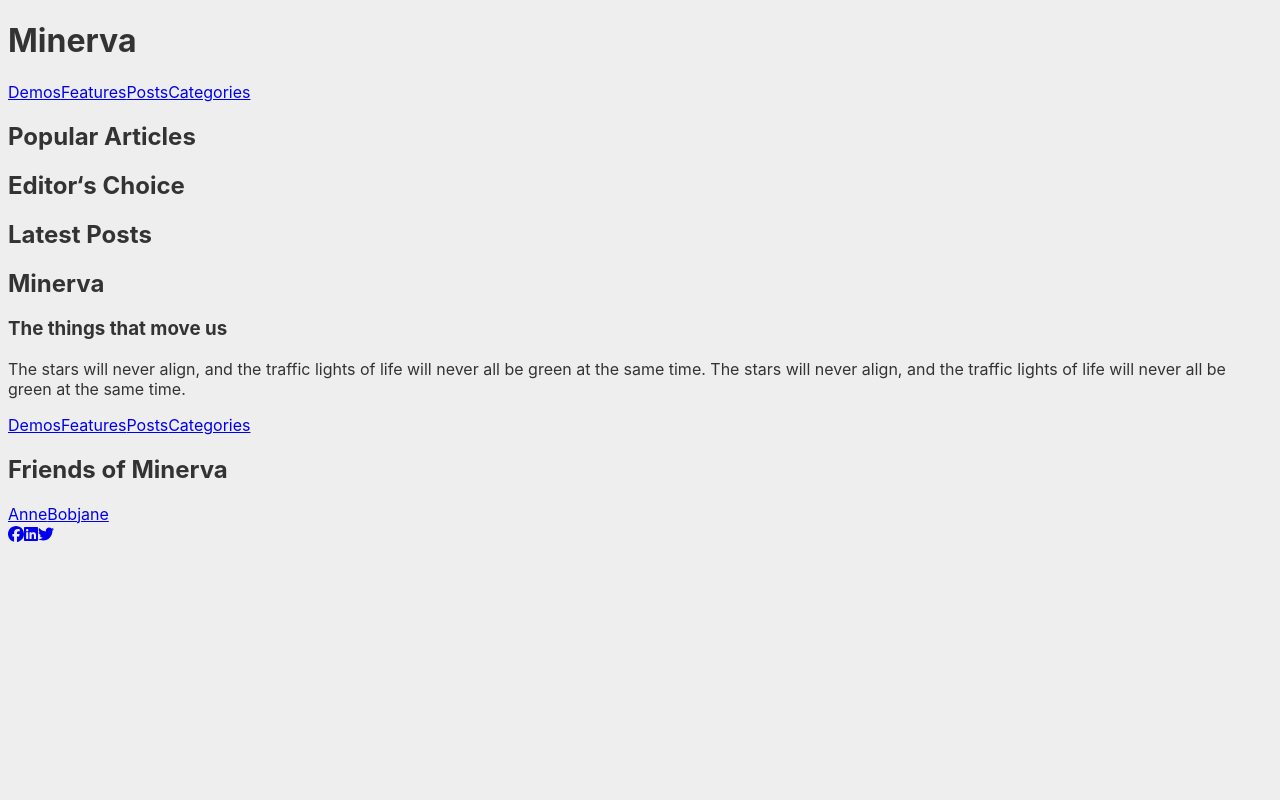
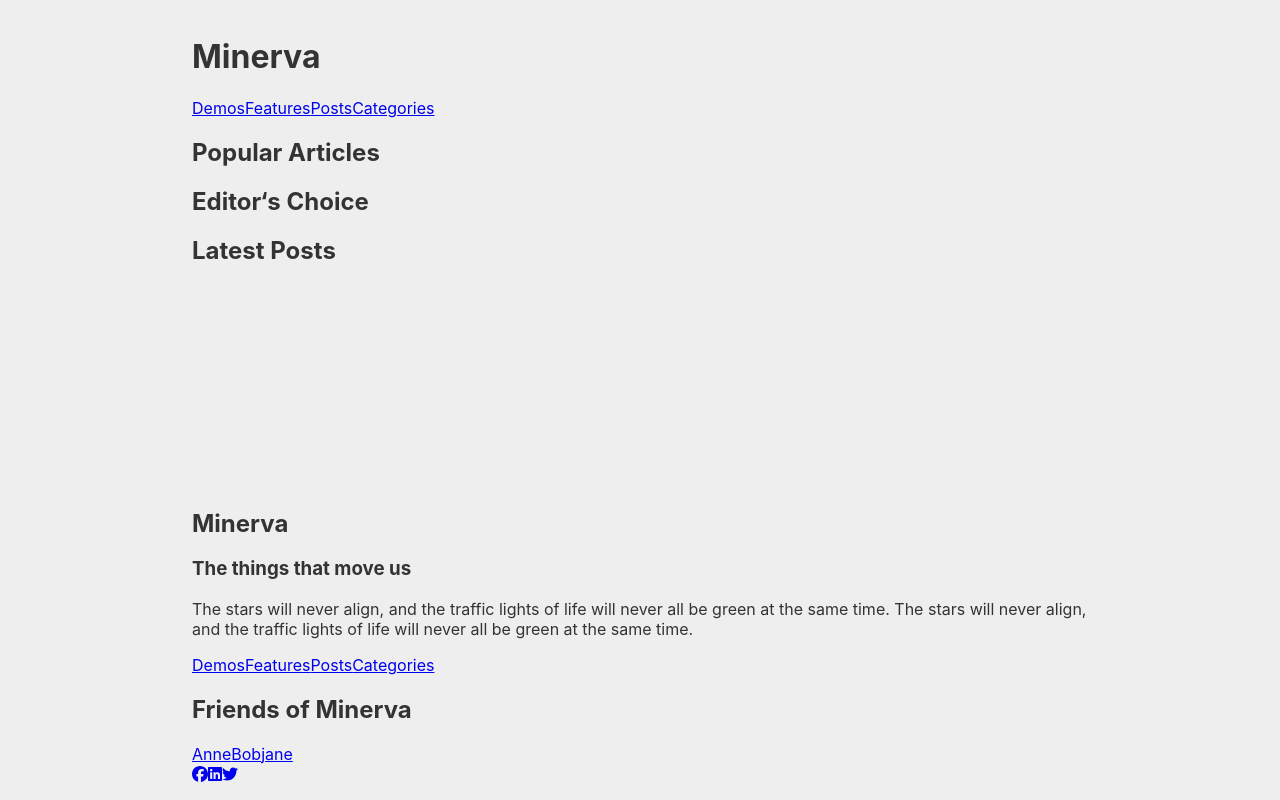
Before and after one commit to dougalg/presentations, a React (Vite) app in the folder a11y-code-along/a11y-code-along/: page / in a window 1280 px wide. Built offline with nearby package versions, Linux system fonts and the light colour scheme.

Commit message:
Add basic layout

```diff
--- a/a11y-code-along/a11y-code-along/src/App.css
+++ b/a11y-code-along/a11y-code-along/src/App.css
@@ -3,3 +3,33 @@
 *:after {
   box-sizing: border-box;
 }
+
+#root,
+.App {
+  min-height: 100vh;
+}
+
+.App {
+  display: grid;
+  grid-template-areas:
+    'header'
+    'main'
+    'footer';
+  grid-template-rows: auto 1fr auto;
+  min-height: 100vh;
+  max-width: 60rem;
+  margin: 0 auto;
+  padding: 1rem 2rem;
+}
+
+.site-header {
+  grid-area: header;
+}
+
+.site-main {
+  grid-area: main;
+}
+
+.site-footer {
+  grid-area: footer;
+}
--- a/a11y-code-along/a11y-code-along/src/App.tsx
+++ b/a11y-code-along/a11y-code-along/src/App.tsx
@@ -7,11 +7,11 @@ import { SiteHeader } from './modules/page/SiteHeader';
 function App() {
 	return (
 		<HeadingSection tag="div" className="App">
-			<SiteHeader />
-			<main>
+			<SiteHeader className="site-header" />
+			<main className="site-main">
 				<HomePage />
 			</main>
-			<SiteFooter />
+			<SiteFooter className="site-footer" />
 		</HeadingSection>
 	);
 }
--- a/a11y-code-along/a11y-code-along/src/index.css
+++ b/a11y-code-along/a11y-code-along/src/index.css
@@ -15,6 +15,11 @@
   --high-contrast-text: #333;
   --low-contrast-text: #444;
   --surface-default: #eee;
+}
+
+body {
+  padding: 0;
+  margin: 0;
 }
 
 /** Dark Theme **/
--- a/a11y-code-along/a11y-code-along/src/modules/page/SiteFooter.tsx
+++ b/a11y-code-along/a11y-code-along/src/modules/page/SiteFooter.tsx
@@ -3,9 +3,10 @@ import { HeadingSection } from '../../components/Heading/HeadingSection';
 import { SiteNav } from './SiteNav';
 import { FontAwesomeIcon } from '@fortawesome/react-fontawesome';
 import { faFacebook, faLinkedin, faTwitter } from '@fortawesome/free-brands-svg-icons';
+import React from 'react';
 
-export const SiteFooter = (): JSX.Element => (
-	<footer>
+export const SiteFooter = (props: React.HTMLAttributes<HTMLElement>): JSX.Element => (
+	<footer {...props}>
 		<HeadingSection tag="section">
 			<Heading>Minerva</Heading>
 			<HeadingSection>
--- a/a11y-code-along/a11y-code-along/src/modules/page/SiteHeader.tsx
+++ b/a11y-code-along/a11y-code-along/src/modules/page/SiteHeader.tsx
@@ -1,9 +1,10 @@
+import React from 'react';
 import { Heading } from '../../components/Heading/Heading';
 import { HeadingSection } from '../../components/Heading/HeadingSection';
 import { SiteNav } from './SiteNav';
 
-export const SiteHeader = (): JSX.Element => (
-	<header>
+export const SiteHeader = (props: React.HTMLAttributes<HTMLElement>): JSX.Element => (
+	<header {...props}>
 		<Heading>Minerva</Heading>
 		<HeadingSection>
 			<Heading level={2} id="nav-header" className="screenreader-only">
```
